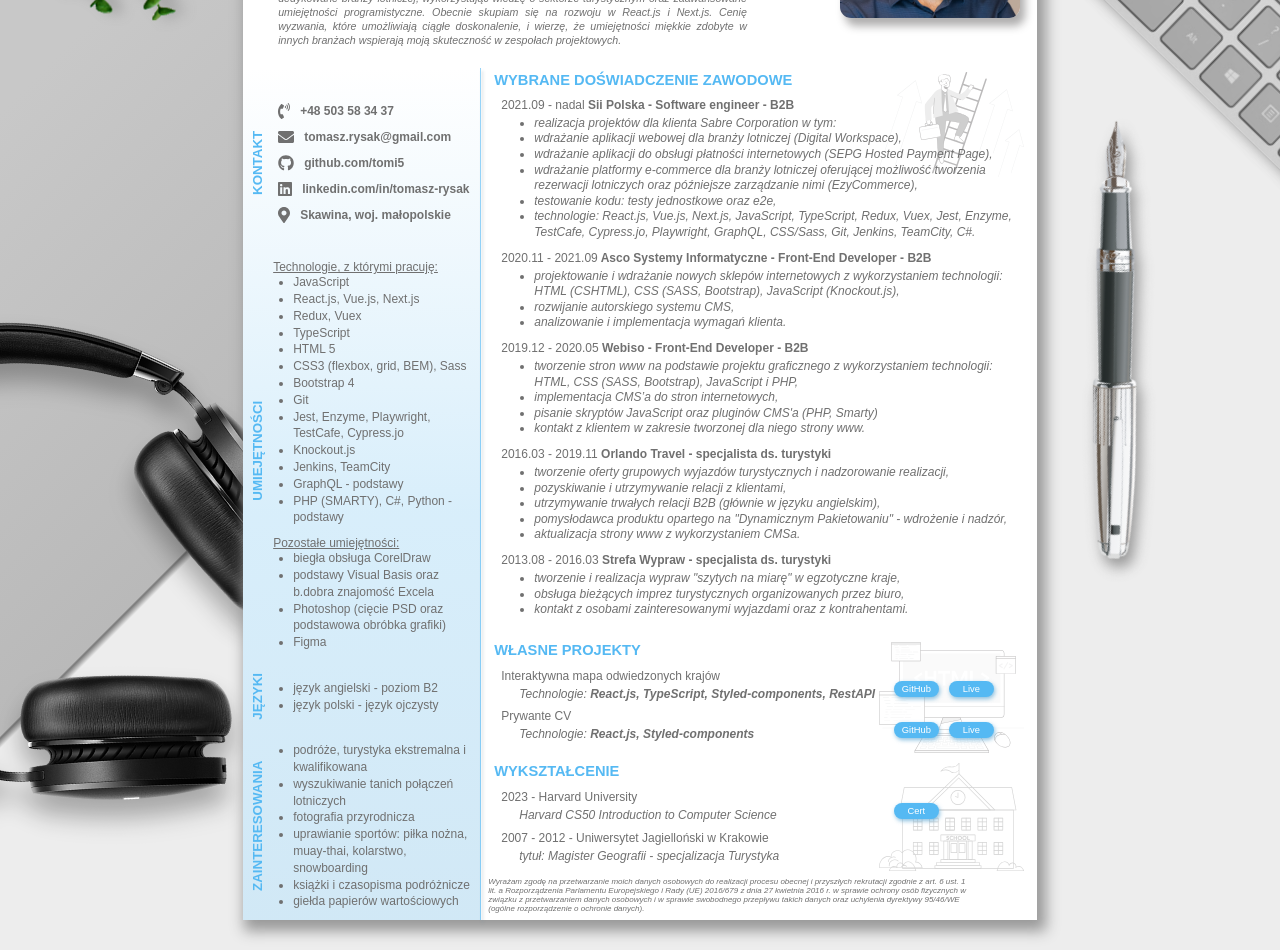
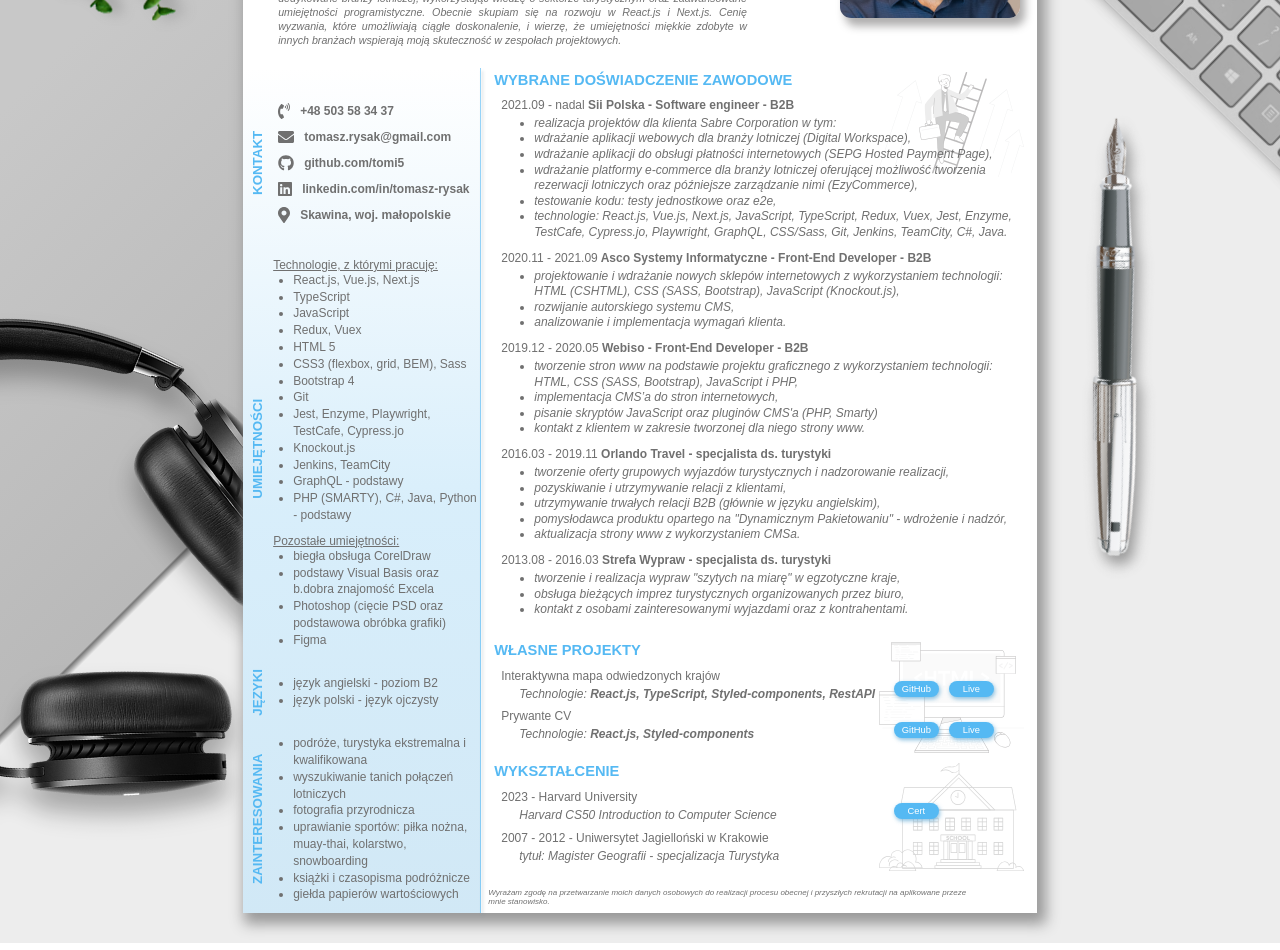
Before and after one commit to tomi5/tomasz-rysak-cv, a React (Create React App) app: page / in a window 1280 px wide. Shown: the part 260-1210 px from the top of the page. Built offline with nearby package versions, Linux system fonts and the light colour scheme.

Commit message:
update higlights, works and footer

```diff
--- a/src/components/Footer/Footer.jsx
+++ b/src/components/Footer/Footer.jsx
@@ -1,22 +1,21 @@
-import React, { useContext } from 'react';
-import styled from 'styled-components';
-import LangContext from '../../LangContext';
+import React, { useContext } from "react";
+import styled from "styled-components";
+import LangContext from "../../LangContext";
 
 // styles start
 const Coulse = styled.p`
-    padding: 7px;
-    font-size: 6pt;
-    text-align: left;
-    font-style: italic;
-    width: 90%;
+  padding: 7px;
+  font-size: 6pt;
+  text-align: left;
+  font-style: italic;
+  width: 90%;
 `;
 // styles end
 
 const footerClouse = {
-  pl: 'Wyrażam zgodę na przetwarzanie moich danych osobowych do realizacji procesu obecnej i przyszłych rekrutacji zgodnie z art. 6 ust. 1 lit. a Rozporządzenia Parlamentu Europejskiego i Rady (UE) 2016/679 z dnia 27 kwietnia 2016 r. w sprawie ochrony osób fizycznych w związku z przetwarzaniem danych osobowych i w sprawie swobodnego przepływu takich danych oraz uchylenia dyrektywy 95/46/WE (ogólne rozporządzenie o ochronie danych).',
-  en: 'I agree to the processing of personal data provided in this document for realising the recruitment process pursuant to the Personal Data Protection Act of 10 May 2018 (Journal of Laws 2018, item 1000) and in agreement with Regulation (EU) 2016/679 of the European Parliament and of the Council of 27 April 2016 on the protection of natural persons with regard to the processing of personal data and on the free movement of such data, and repealing Directive 95/46/EC (General Data Protection Regulation).',
+  pl: "Wyrażam zgodę na przetwarzanie moich danych osobowych do realizacji procesu obecnej i przyszłych rekrutacji na aplikowane przeze mnie stanowisko.",
+  en: "I consent to the processing of my personal data for the purpose of the current and future recruitment processes for the position I have applied for.",
 };
-
 
 const Footer = () => {
   const lang = useContext(LangContext);
@@ -28,5 +27,4 @@ const Footer = () => {
   );
 };
 
-
 export default Footer;
--- a/src/datas/WorksData.js
+++ b/src/datas/WorksData.js
@@ -7,11 +7,11 @@ const worksData = [
       position: "Software engineer - B2B",
       duties: [
         "realizacja projektów dla klienta Sabre Corporation w tym:",
-                "wdrażanie aplikacji webowej dla branży lotniczej (Digital Workspace),",
+        "wdrażanie aplikacji webowych dla branży lotniczej (Digital Workspace),",
         "wdrażanie aplikacji do obsługi płatności internetowych (SEPG Hosted Payment Page),",
         "wdrażanie platformy e-commerce dla branży lotniczej oferującej możliwość tworzenia rezerwacji lotniczych oraz późniejsze zarządzanie nimi (EzyCommerce),",
         "testowanie kodu: testy jednostkowe oraz e2e,",
-                "technologie: React.js, Vue.js, Next.js, JavaScript, TypeScript, Redux, Vuex, Jest, Enzyme, TestCafe, Cypress.jo, Playwright, GraphQL, CSS/Sass, Git, Jenkins, TeamCity, C#."
+        "technologie: React.js, Vue.js, Next.js, JavaScript, TypeScript, Redux, Vuex, Jest, Enzyme, TestCafe, Cypress.jo, Playwright, GraphQL, CSS/Sass, Git, Jenkins, TeamCity, C#, Java.",
       ],
     },
     en: {
@@ -20,11 +20,11 @@ const worksData = [
       position: "Software engineer - B2B",
       duties: [
         "working as a contractor for Sabre Cooperation, including:",
-                "developing web application for the airline industry (Digital Workspace),",
+        "developing web applications for the airline industry (Digital Workspace),",
         "developing payment gateway (SEPG Hosted Payment Page),",
         "developing PWA multi-tenant e-commerce PWA intended for the aviation industry. The platform allows to create and manage flight reservations (EzyCommerce),",
         "code testing: unit and e2e",
-                "technologies: React.js, Vue.js, Next.js, JavaScript, TypeScript, Redux, Vuex, Jest, Enzyme, TestCafe, Cypress.jo, Playwright, GraphQL, CSS/Sass, Git, Jenkins, TeamCity, C#."
+        "technologies: React.js, Vue.js, Next.js, JavaScript, TypeScript, Redux, Vuex, Jest, Enzyme, TestCafe, Cypress.jo, Playwright, GraphQL, CSS/Sass, Git, Jenkins, TeamCity, C#, Java",
       ],
     },
   },
--- a/src/datas/highlightsData.js
+++ b/src/datas/highlightsData.js
@@ -57,10 +57,10 @@ const highlightsData = [
           en: "Technologies I use:",
         },
         skillsItem: [
+          "React.js, Vue.js, Next.js",
+          "TypeScript",
           "JavaScript",
-          "React.js, Vue.js, Next.js",
           "Redux, Vuex",
-          "TypeScript",
           "HTML 5",
           "CSS3 (flexbox, grid, BEM), Sass",
           "Bootstrap 4",
@@ -69,7 +69,7 @@ const highlightsData = [
           "Knockout.js",
           "Jenkins, TeamCity",
           "GraphQL - podstawy",
-          "PHP (SMARTY), C#, Python - podstawy",
+          "PHP (SMARTY), C#, Java, Python - podstawy",
         ],
       },
       {
@@ -84,13 +84,13 @@ const highlightsData = [
             "biegła obsługa CorelDraw",
             "podstawy Visual Basis oraz b.dobra znajomość Excela",
             "Photoshop (cięcie PSD oraz podstawowa obróbka grafiki)",
-            "Figma"
+            "Figma",
           ],
           en: [
             "fluent in CorelDraw",
             "basic in Visual Basis and fluent in Excel",
             "Photoshop (PSD slicing and basic image processing)",
-            "Figma"
+            "Figma",
           ],
         },
       },
```
Lines whose indentation alone changed are shown as unchanged.
